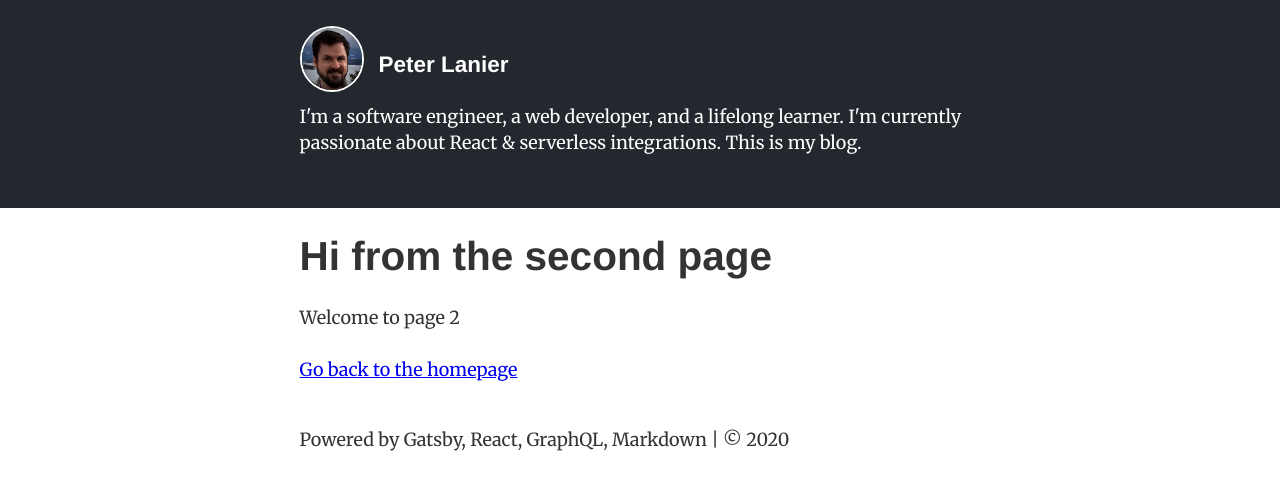
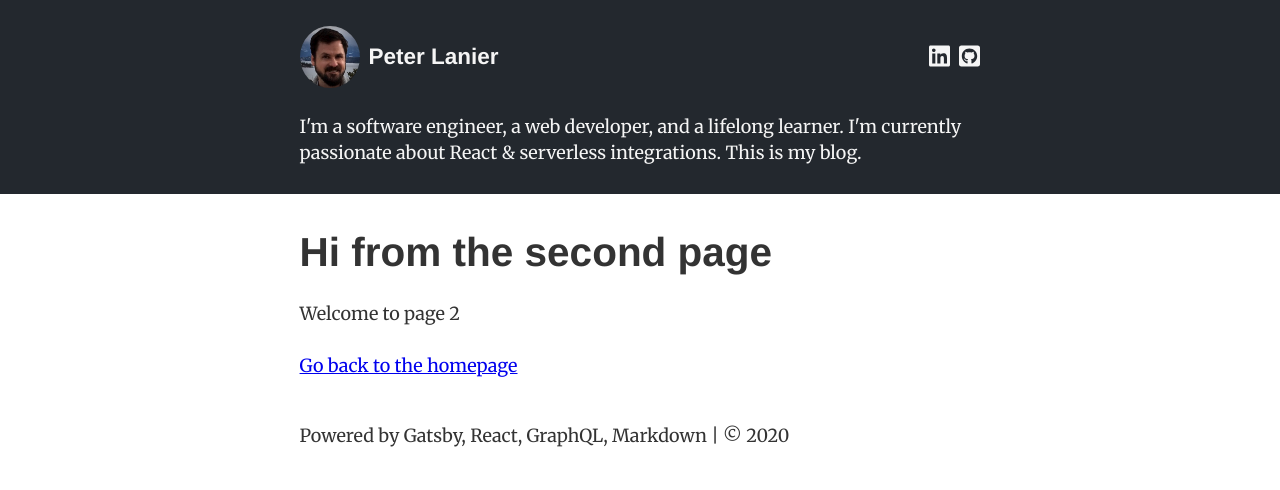
Before and after one commit to peterlanier/gatsby-blog, a Gatsby site: page /page-2 in a window 1280 px wide. Built offline with nearby package versions, Linux system fonts and the light colour scheme; Gatsby itself is replaced by a stand-in of ours; some packages are replaced by stand-ins of ours.

Commit message:
rebuild header with grid and flex, social icons

```diff
--- a/package.json
+++ b/package.json
@@ -5,6 +5,10 @@
   "version": "0.1.0",
   "author": "Kyle Mathews <mathews.kyle@gmail.com>",
   "dependencies": {
+    "@fortawesome/fontawesome-svg-core": "^1.2.28",
+    "@fortawesome/free-brands-svg-icons": "^5.13.0",
+    "@fortawesome/free-solid-svg-icons": "^5.13.0",
+    "@fortawesome/react-fontawesome": "^0.1.9",
     "gatsby": "^2.20.12",
     "gatsby-cli": "^2.11.21",
     "gatsby-image": "^2.3.5",
--- a/src/components/header.js
+++ b/src/components/header.js
@@ -2,6 +2,8 @@ import { Link } from "gatsby"
 import PropTypes from "prop-types"
 import React from "react"
 import Peter from "../images/peter.jpeg"
+import { FontAwesomeIcon } from "@fortawesome/react-fontawesome"
+import { faGithubSquare, faLinkedin } from "@fortawesome/free-brands-svg-icons"
 
 function Header({ siteTitle }) {
   return (
@@ -13,17 +15,25 @@ function Header({ siteTitle }) {
     >
       <div
         style={{
+          padding: `0 1.0875rem`,
+          maxWidth: 720,
           margin: `0 auto`,
-          maxWidth: 720,
-          padding: `1.45rem 1.0875rem`,
+          paddingTop: `1.45rem`,
         }}
       >
-        <h1 style={{ margin: 0 }}>
+        <div
+          style={{
+            display: `grid`,
+            gridTemplateColumns: `auto auto`,
+          }}
+        >
         <Link
           to="/"
           style={{
             color: `black`,
             textDecoration: `none`,
+            display: `grid`,
+            gridTemplateColumns: `60px auto`,
           }}
         >
           <img
@@ -32,13 +42,38 @@ function Header({ siteTitle }) {
             style={{
               maxWidth: "60px",
               borderRadius: "50%",
-                marginBottom: "-20px",
-                marginRight: "15px",
+              marginBottom: 0,
             }}
           />
+          <h1
+            style={{
+              margin: 0,
+              marginLeft: `0.5rem`,
+              display: `flex`,
+              justifyContent: `flex-start`,
+              alignItems: `center`,
+              maxWidth: `inherit`,
+            }}
+          >
             {siteTitle}
+          </h1>
         </Link>
-        </h1>
+        <div
+          className="header-social"
+          style={{
+            display: `flex`,
+            justifyContent: `flex-end`,
+            alignItems: `center`,
+          }}
+        >
+          <a href="https://www.linkedin.com/in/peter-lanier/" target="_blank">
+            <FontAwesomeIcon icon={faLinkedin} size="lg" color="black" />
+          </a>
+          <a href="https://github.com/peterlanier/" target="_blank" style={{marginLeft: `0.5rem`}}>
+            <FontAwesomeIcon icon={faGithubSquare} size="lg" color="black" />
+          </a>
+        </div>
+      </div>
       </div>
     </header>
   )
--- a/src/components/hero.js
+++ b/src/components/hero.js
@@ -2,48 +2,107 @@ import { Link } from "gatsby"
 import PropTypes from "prop-types"
 import React from "react"
 import Peter from "../images/peter.jpeg"
+import { FontAwesomeIcon } from "@fortawesome/react-fontawesome"
+import { faGithubSquare, faLinkedin } from "@fortawesome/free-brands-svg-icons"
 
 function Hero({ siteTitle }) {
   return (
     <header
       style={{
         background: `#23282E`,
-        marginBottom: `1.45rem`,
+        marginBottom: `2rem`,
       }}
     >
       <div
         style={{
+          padding: `0 1.0875rem`,
+          maxWidth: 720,
           margin: `0 auto`,
-          maxWidth: 720,
-          padding: `1.45rem 1.0875rem`,
+          paddingTop: `1.45rem`,
         }}
       >
-        <h1 style={{ margin: 0 }}>
+        <div
+          style={{
+            display: `grid`,
+            gridTemplateColumns: `auto auto`,
+          }}
+        >
           <Link
             to="/"
             style={{
-              color: `white`,
+              color: `#F5F5F5`,
+
               textDecoration: `none`,
+              display: `grid`,
+              gridTemplateColumns: `60px auto`,
             }}
           >
             <img
               src={Peter}
               alt="avatar"
               style={{
-                maxWidth: "64px",
+                maxWidth: "60px",
                 borderRadius: "50%",
-                marginBottom: "-20px",
-                marginRight: "15px",
-                border: '2px solid white'
+                marginBottom: 0,
               }}
             />
-            {siteTitle}
+            <h1
+              style={{
+                margin: 0,
+                marginLeft: `0.5rem`,
+                display: `flex`,
+                justifyContent: `flex-start`,
+                alignItems: `center`,
+                maxWidth: `inherit`,
+              }}
+            >
+              {siteTitle}
+            </h1>
           </Link>
-        </h1>
-        <p style={{ color: "white", marginTop: "1.45rem", maxWidth: "720px" }}>
-          I'm a software engineer, a web developer, and a lifelong learner. I'm currently passionate about React & serverless integrations.
-          This is my blog.
-        </p>
+          <div
+            className="header-social"
+            style={{
+              display: `flex`,
+              justifyContent: `flex-end`,
+              alignItems: `center`,
+            }}
+          >
+            <a href="https://www.linkedin.com/in/peter-lanier/" target="_blank">
+              <FontAwesomeIcon icon={faLinkedin} size="lg" color="#F5F5F5" />
+            </a>
+            <a
+              href="https://github.com/peterlanier/"
+              target="_blank"
+              style={{ marginLeft: `0.5rem` }}
+            >
+              <FontAwesomeIcon
+                icon={faGithubSquare}
+                size="lg"
+                color="#F5F5F5"
+              />
+            </a>
+          </div>
+        </div>
+
+        <div
+          style={{
+            margin: `0 auto`,
+            maxWidth: 720,
+            paddingBottom: `0.1rem`,
+          }}
+        >
+          <p
+            style={{
+              color: "#F5F5F5",
+              marginTop: "1.45rem",
+              maxWidth: "680px",
+            }}
+          >
+            I'm a software engineer, a web developer, and a lifelong learner.
+            I'm currently passionate about React & serverless integrations. This
+            is my blog.
+          </p>
+        </div>
       </div>
     </header>
   )
```
Also changed, not shown: 1 other file. Lines whose indentation alone changed are shown as unchanged.
